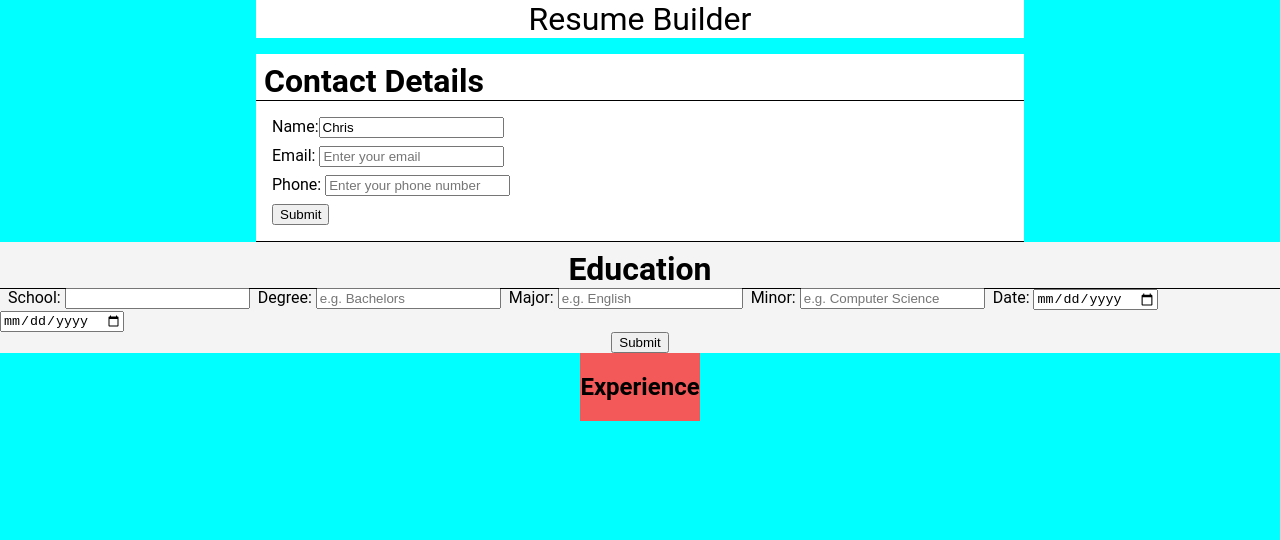
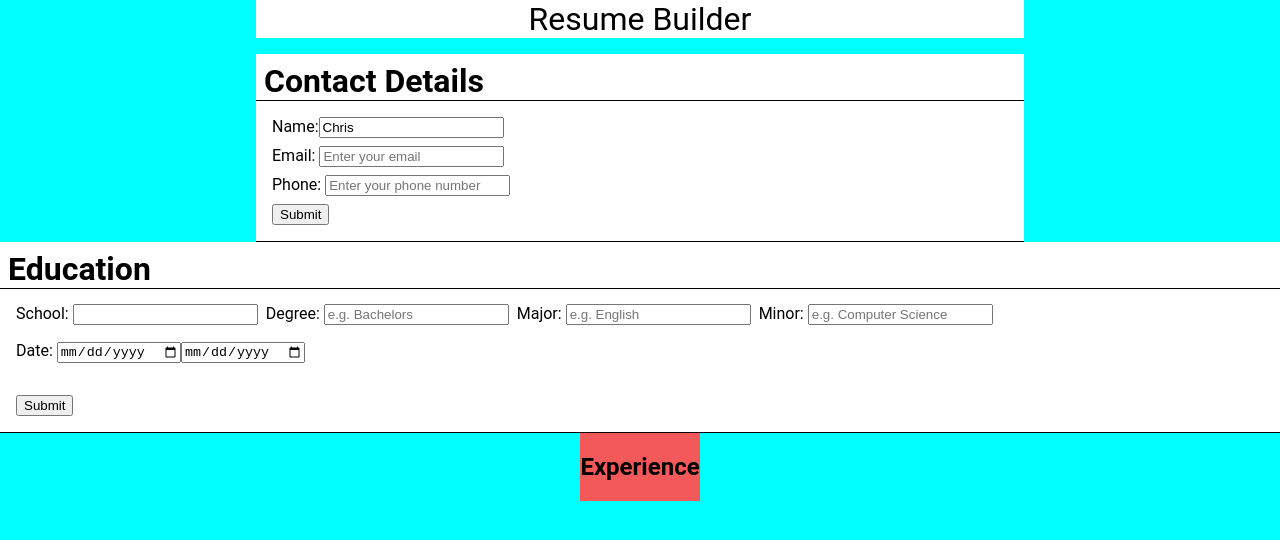
Before and after one commit to ct-chou/cv_app, a React (Vite) app: page / in a window 1280 px wide. Shown: the top 540 px of the page. Built offline with nearby package versions, Linux system fonts and the light colour scheme.

Commit message:
Bold the fields for better clarity

```diff
--- a/src/styles/Education.css
+++ b/src/styles/Education.css
@@ -1,7 +1,41 @@
 #education-container {
   display: flex;
   flex-direction: column;
-  align-items: center;
-  justify-content: center;
-  background-color: #f4f4f4;
+  align-items: flex-start;
+  /* max-height: 20vh; */
+  background-color: white;
+  width: 100%;
+  border-bottom: 0.5px solid black;
 }
+
+.education-form {
+  /* margin-top: 1rem; */
+  margin-left: 0.5rem;
+  margin-bottom: 1rem;
+  display: flex;
+  flex-wrap: wrap;
+}
+
+.education-info {
+  display: flex;
+  flex-wrap: wrap;
+  margin: 0.5rem;
+  gap: 0.5rem;
+}
+
+.education-info p {
+  flex: 1 1 calc (33.3% - 0.5rem);
+  margin: 0;
+  margin-top: 0.5rem;
+  margin-left: 0.5rem;
+  margin-bottom: 0;
+  box-sizing: border-box;
+}
+
+.education-button {
+  margin: 1rem;
+}
+
+.bold {
+  font-weight: bold;
+}
```
